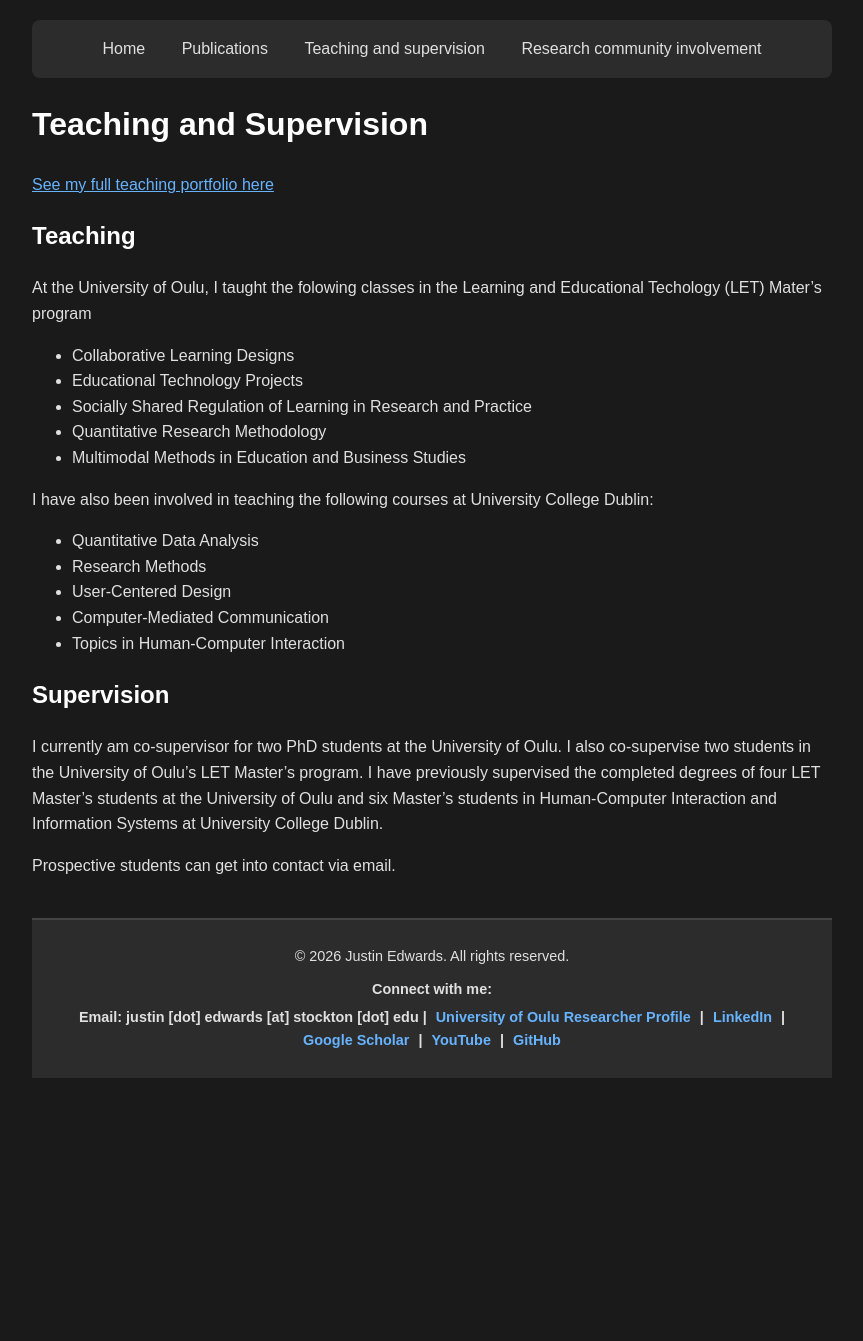
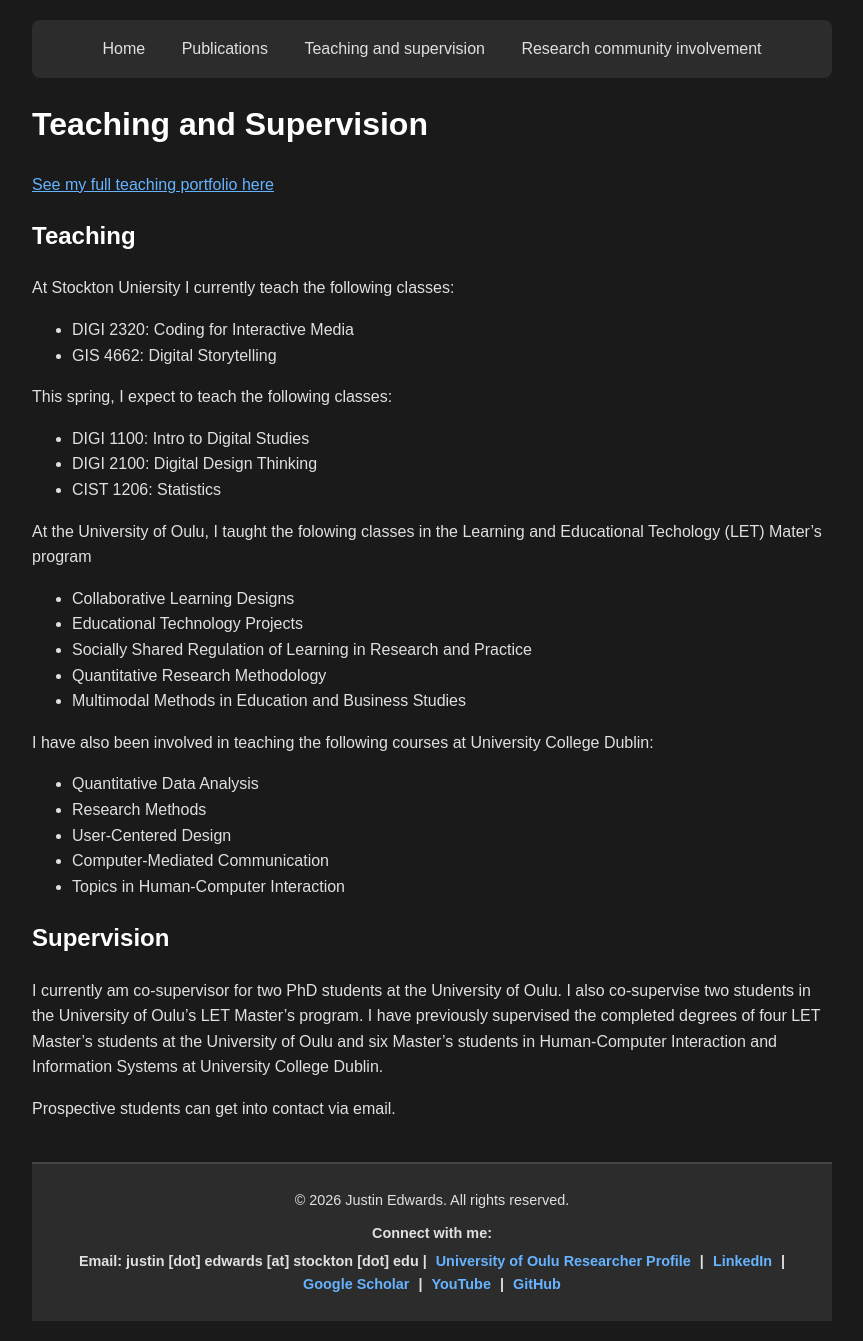
Before and after one commit to justinHCI/justinHCI.github.io, a Jekyll site: the page built from teaching.md, in a window 1280 px wide. Shown: the whole page, without its empty margins (208-1071 px from the left). Built offline with Jekyll 4.4.1, drawn with Linux system fonts in a browser that asks for light colours; before the commit the page ends 1098 px from its top, so only the background shows below that.

Commit message:
Update teaching.md

```diff
--- a/teaching.md
+++ b/teaching.md
@@ -7,7 +7,14 @@ title: Teaching and Supervision
 [See my full teaching portfolio here](/portfolio.html)
 ## Teaching
 
+At Stockton Uniersity I currently teach the following classes:
+- DIGI 2320: Coding for Interactive Media
+- GIS 4662: Digital Storytelling
 
+This spring, I expect to teach the following classes:
+- DIGI 1100: Intro to Digital Studies
+- DIGI 2100: Digital Design Thinking
+- CIST 1206: Statistics
 
 At the University of Oulu, I taught the folowing classes in the Learning and Educational Techology (LET) Mater's program
 
```
